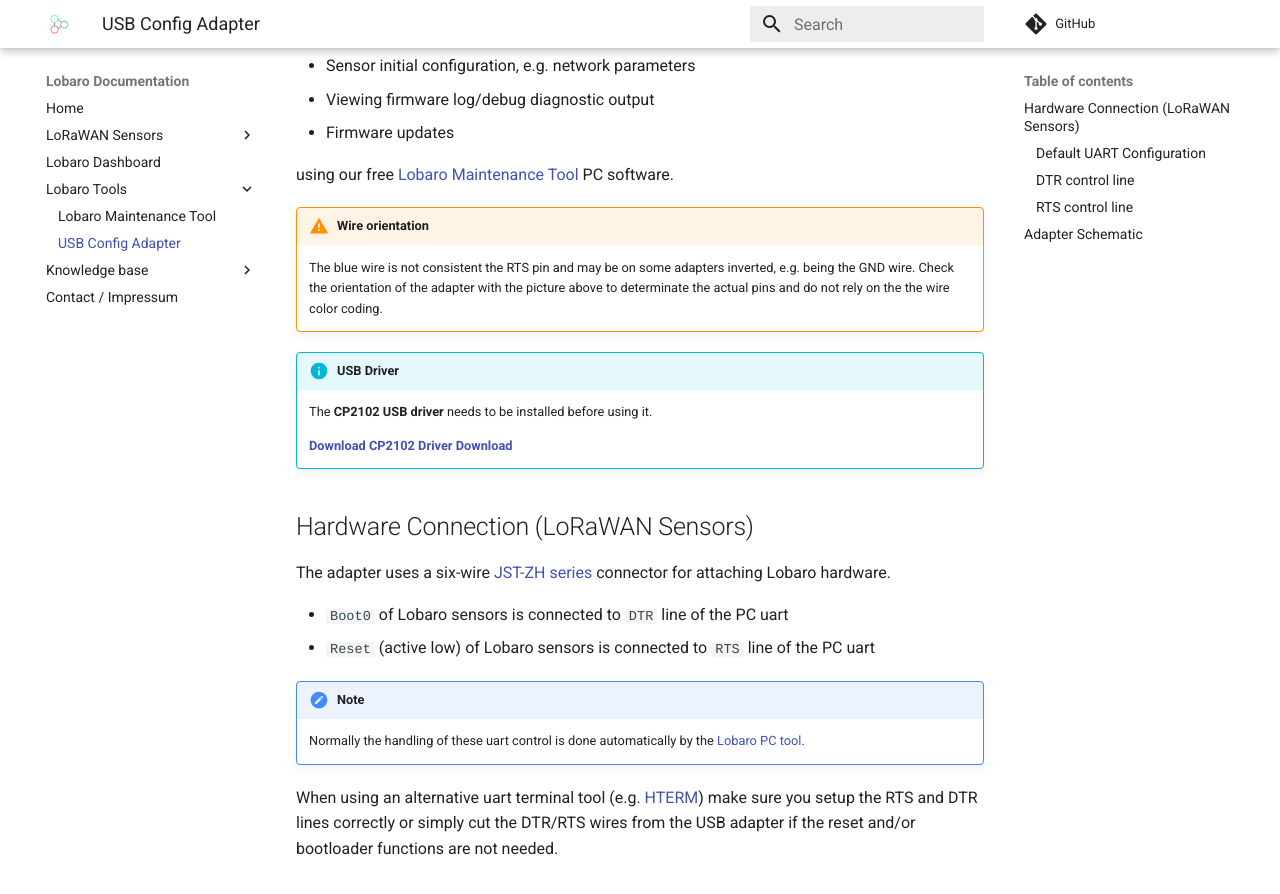
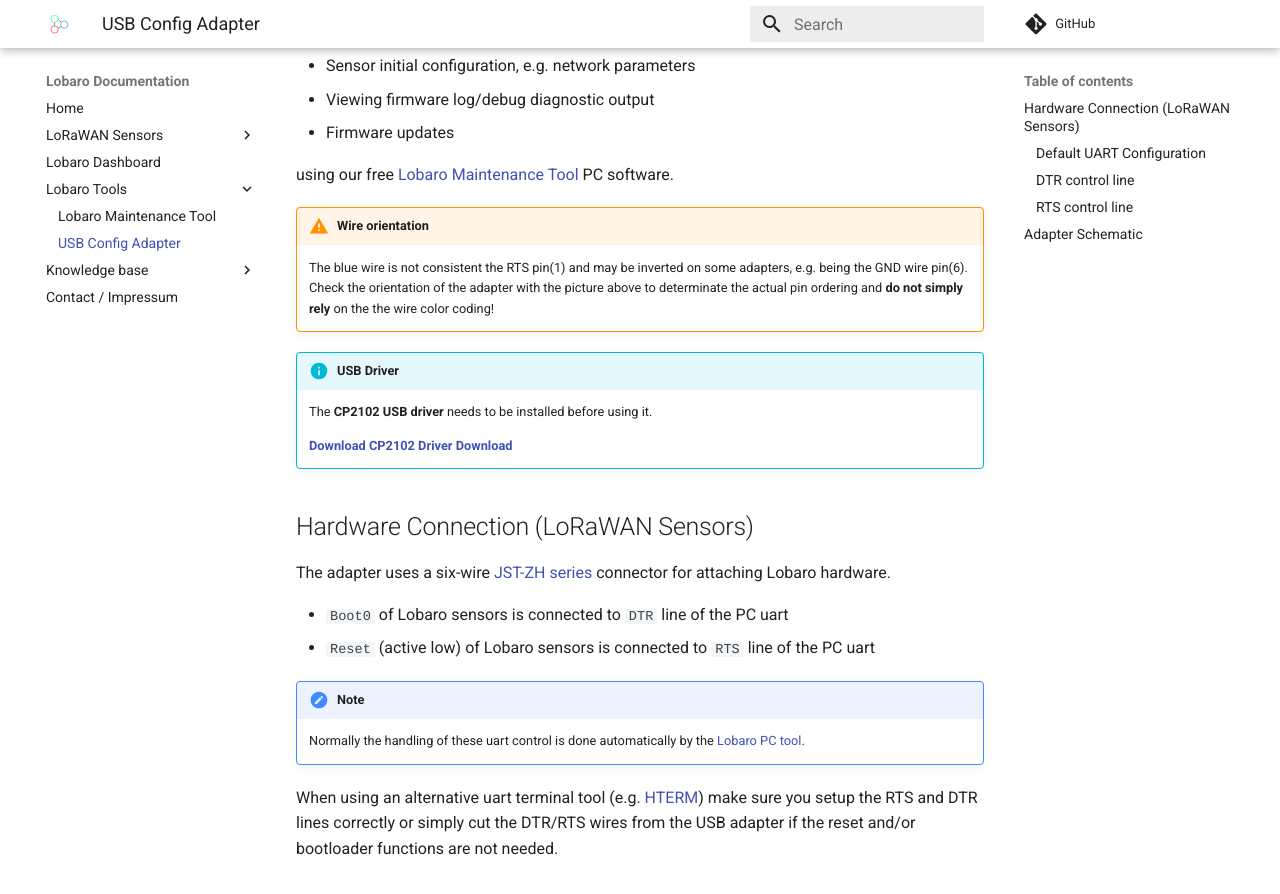
Before and after one commit to Lobaro/docs, an MkDocs documentation site: the page built from docs/tools/usb-config-adapter.md, in a window 1280 px wide and 900 px high, scrolled down 340 px. Shown: the top 894 px of the window. Built offline with MkDocs 1.6.1 and Material for MkDocs 9.7.7, drawn with Linux system fonts in a browser that asks for light colours; a script that is not in the unit is left out; comment, search, counter and statistics services are not loaded.

Commit message:
change typo

```diff
--- a/docs/tools/usb-config-adapter.md
+++ b/docs/tools/usb-config-adapter.md
@@ -11,8 +11,9 @@
 using our free [Lobaro Maintenance Tool](./lobaro-tool.md) PC software.
 
 !!! warning "Wire orientation"
-    The blue wire is not consistent the RTS pin and may be on some adapters inverted, e.g. being the GND wire. Check the
-    orientation of the adapter with the picture above to determinate the actual pins and do not rely on the the wire color coding.
+    The blue wire is not consistent the RTS pin(1) and may be inverted on some adapters, e.g. being the GND wire pin(6).
+    Check the orientation of the adapter with the picture above to determinate the actual pin ordering
+    and **do not simply rely** on the the wire color coding!
 
 !!! info "USB Driver"
 
```
